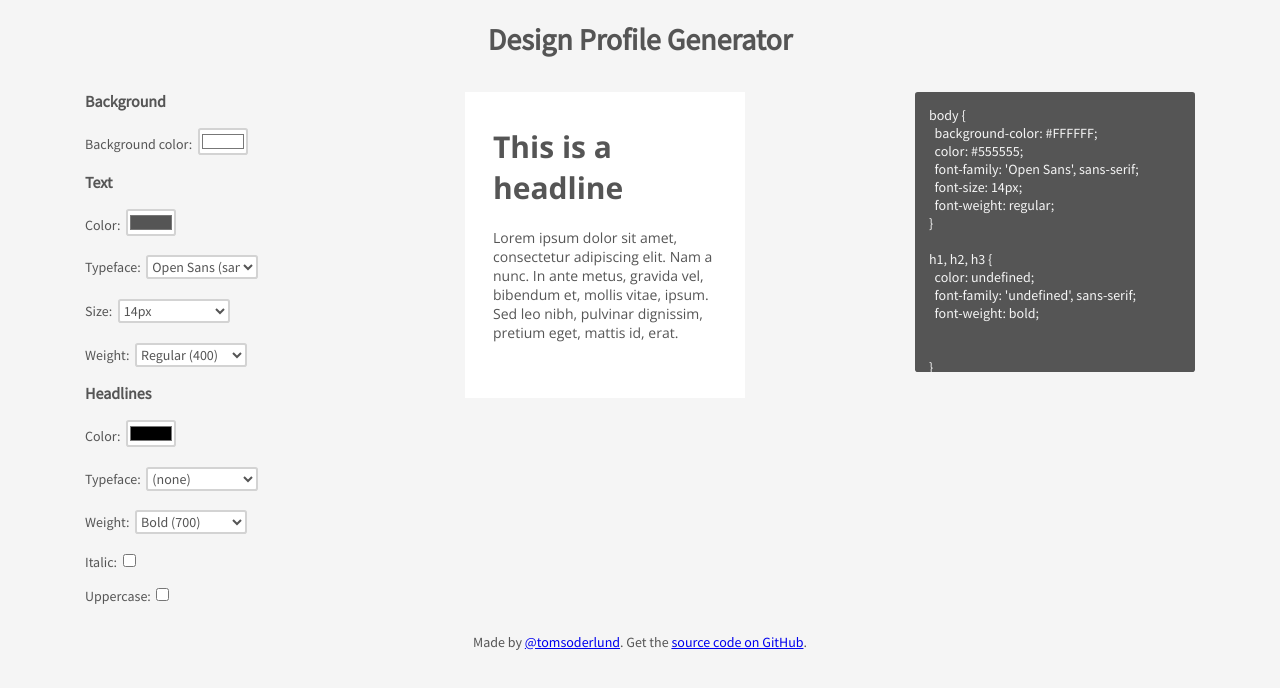
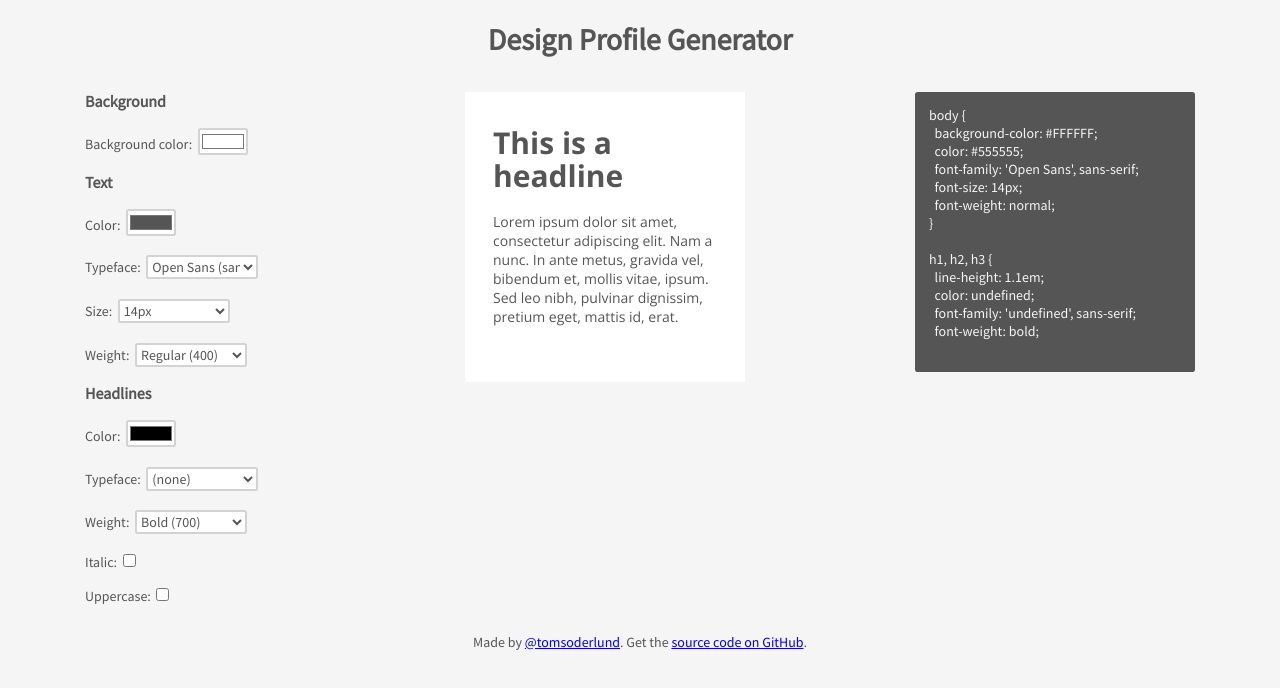
Before and after one commit to tomsoderlund/design-profile-generator, a React (Create React App) app: page / in a window 1280 px wide. Shown: the top 688 px of the page. Built offline with nearby package versions, Linux system fonts and the light colour scheme; a web font is replaced by a local one.

Commit message:
line-height and touches

```diff
--- a/src/components/App.js
+++ b/src/components/App.js
@@ -11,7 +11,7 @@ function App () {
     textColor: '#555555',
     textFont: 'Open Sans',
     textSize: '14px',
-    textWeight: 'regular',
+    textWeight: 'normal',
     headlineWeight: 'bold'
   })
   return (
--- a/src/components/Inputs.js
+++ b/src/components/Inputs.js
@@ -14,7 +14,7 @@ const allFonts = googleFonts.items.sort((a, b) => (a.category > b.category) ? 1
 const fontWeights = [
   { name: 'Thin (100)', value: 100 },
   { name: 'Light (300)', value: 300 },
-  { name: 'Regular (400)', value: 'regular' },
+  { name: 'Regular (400)', value: 'normal' },
   { name: 'Medium (500)', value: 500 },
   { name: 'Semi-Bold (600)', value: 600 },
   { name: 'Bold (700)', value: 'bold' },
--- a/src/components/OutputCSS.js
+++ b/src/components/OutputCSS.js
@@ -13,6 +13,7 @@ export default ({ profile }) => (
 }
 
 h1, h2, h3 {
+  line-height: 1.1em;
   color: ${profile.headlineColor};
   font-family: '${profile.headlineFont}', sans-serif;
   font-weight: ${profile.headlineWeight};
--- a/src/components/Preview.js
+++ b/src/components/Preview.js
@@ -28,6 +28,7 @@ const PreviewBox = styled.div`
   font-weight: ${profile => profile.textWeight};
 
   h1, h2, h3 {
+    line-height: 1.1em;
     color: ${profile => profile.headlineColor};
     font-family: ${profile => profile.headlineFont};
     font-weight: ${profile => profile.headlineWeight};
```
